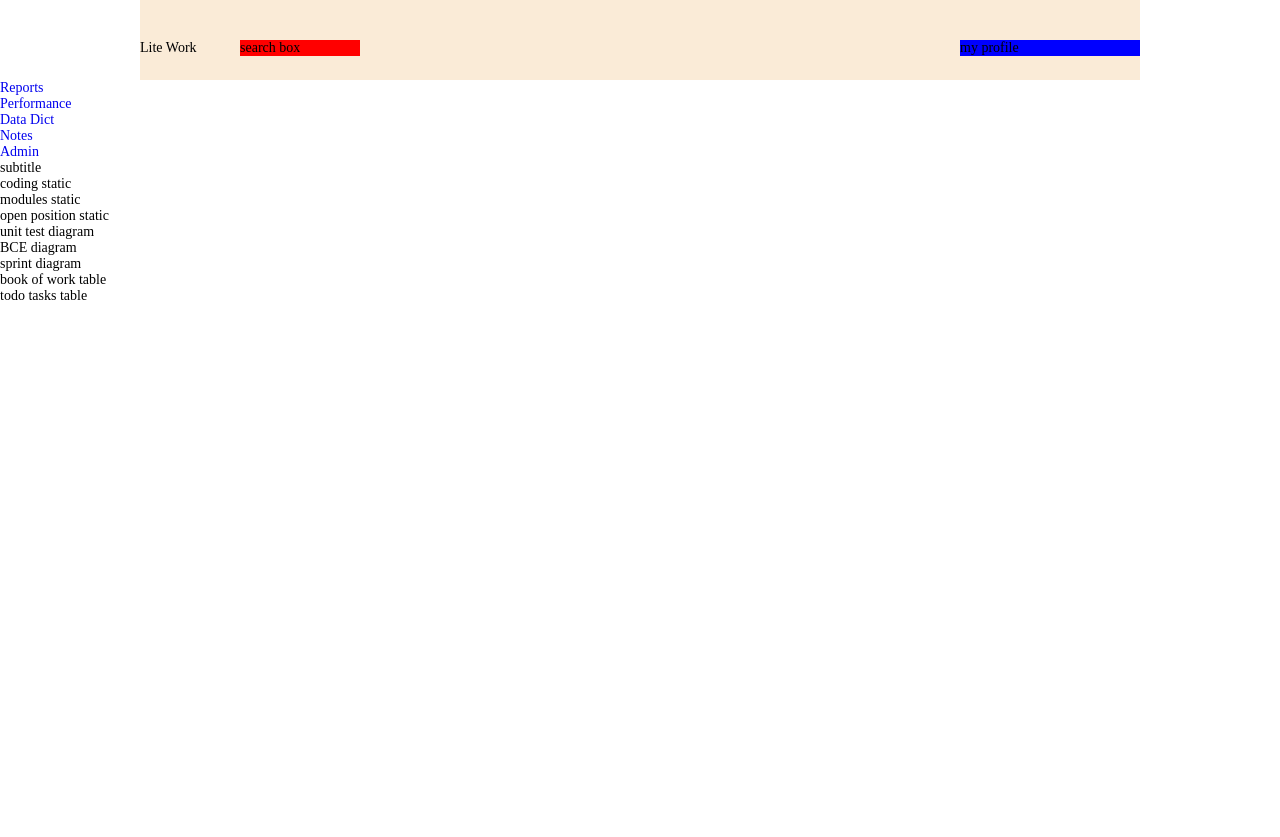
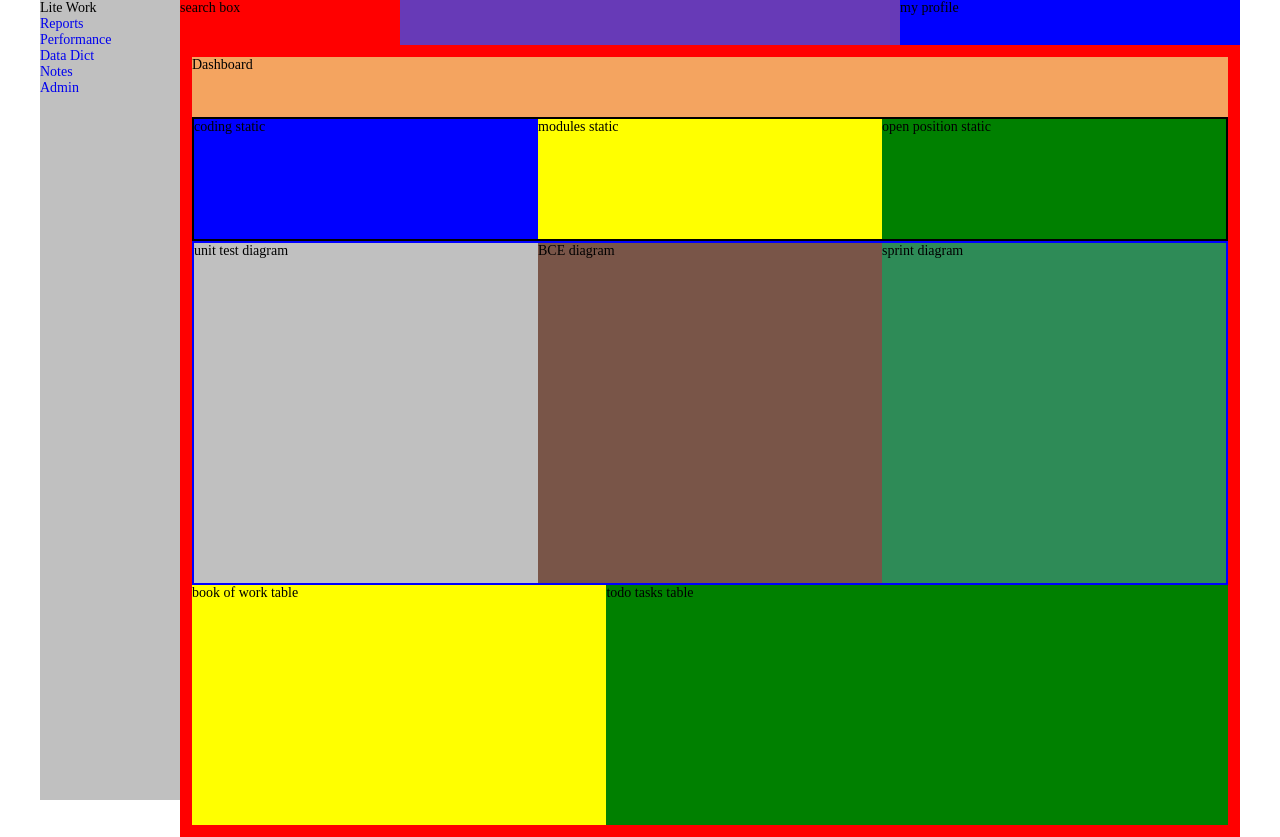
Before and after one commit to wd64759/weblite, a website: page weblite/views/home.html in a window 1280 px wide. Before the commit the page ends 800 px from the top, so only its background shows below. Drawn offline with nearby package versions, Linux system fonts and the light colour scheme.

Commit message:
basic layout version

```diff
--- a/weblite/static/dashboard.css
+++ b/weblite/static/dashboard.css
@@ -12,13 +12,29 @@ img, a img {
 a {
     text-decoration: none;
 }
-div.top {
-    background: antiquewhite;
-    width: 1000px;
-    height: 80px;
+div.desktop {
+    width: 1200px;
+    margin: auto;
+    background: black;
+}
+div.sidebar {
+    float: left;
+    width: 140px;
+    margin: 0px;
+    background:  silver;
+    height: 800px;
+}
+div.content {
+    float: right;
+    width: 1060px;
+    background:  bisque;
+}
+div.content div.top {
+    height: 45px;
+    background: #673AB7;
     margin: auto;
 }
-div.top .title {
+div.content div.top div.title {
     float: left;
     width: 100px;
     top: 50%;
@@ -26,20 +42,81 @@ div.top .title {
 }
 div.top .toolkit {
     float: left;
-    width: 900px;
-    top: 50%;
+    width: 100%;
     position: relative;
+    height:  100%;
+    display: flex;
+    justify-content: space-between;
+}
+div.content div.subtitle {
+    width: 100%;
+    height: 60px;
+    background:  sandybrown;
+}
+div.content div.board {
+    background: red;
+    padding: 12px;
+    box-sizing: border-box;
+}
+div.content div.board div.static {
+    background: silver;
+    height: 120px;
+    border: 2px solid black;
+    display: flex;
+    justify-content: center;
+}
+div.content div.board div.data_board {
+    height: 240px;
+    background: #40e0d0;
+    display: flex;
+}
+div.content div.board div.static div.coding {
+    background: blue;
+    flex: 1;
+}
+div.content div.board div.static div.modules {
+    background: yellow;
+    flex: 1;
+}
+div.content div.board div.static div.opening {
+    background: green;
+    flex: 1;
+}
+div.content div.board div.diagram {
+    margin: auto;
+    background: snow;
+    height: 340px;
+    border: 2px solid blue;
+    display: flex;
+}
+div.content div.board div.diagram div.ut_pad {
+    background: silver;
+    flex: 1;
+}
+div.content div.board div.diagram div.bce_pad {
+    background: #795548;
+    flex: 1;
+}
+div.content div.board div.diagram div.sprint_pad {
+    background: #2e8b57;
+    flex: 1;
+}
+div.content div.board div.data_board div.bow {
+    background: yellow;
+    flex: 2;
+}
+div.content div.board div.data_board div.tasks {
+    background: green;
+    flex: 3;
+}
+div.top .toolkit .search {
+    width: 220px;
+    background: red;
+}
+div.top .toolkit .profile {
+    width: 340px;
+    background: blue;
 }
 
-div.top .toolkit .search {
-    float: left;
-    margin-right: auto;
-    width: 120px;
-    background: red;
-}
 
-div.top .toolkit .profile {
-    margin-left: auto;
-    width: 180px;
-    background: blue;
-}
+div.content div.
--- a/weblite/views/home.html
+++ b/weblite/views/home.html
@@ -10,14 +10,8 @@
 </head>
 <body>
 <div class="desktop" ng-app="lite_app" ng-controller="liteCtrl as ctrl">
-    <div class="top">
+    <div class="sidebar">
         <div class="title">Lite Work</div>
-        <div class="toolkit">
-            <div class="search">search box</div>
-            <div class="profile">my profile</div>
-        </div>
-    </div>
-    <div class="content">
         <div class="nav">
             <ul id="menu">
                 <li><a href="#" ng-click="app.route('staffs')">Reports</a></li>
@@ -27,8 +21,16 @@
                 <li><a href="#" ng-click="app.route('staffs')">Admin</a></li>
             </ul>
         </div>
+    </div>
+    <div class="content">
+        <div class="top">
+            <div class="toolkit">
+            <div class="search">search box</div>
+            <div class="profile">my profile</div>
+            </div>
+        </div>
         <div class="board">
-            <div class="subtitle">subtitle</div>
+            <div class="subtitle">Dashboard</div>
             <div class="static">
                 <div class="coding">coding static</div>
                 <div class="modules">modules static</div>
```
